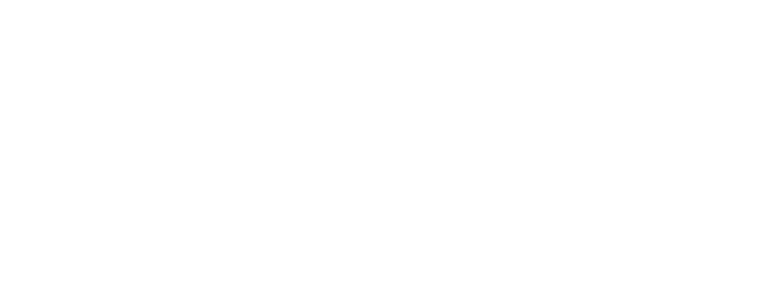
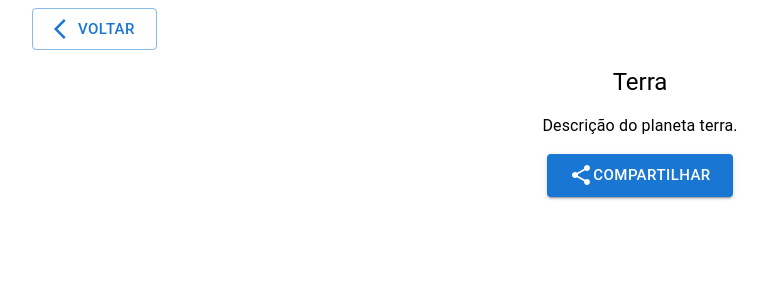
Before and after one commit to Estudante-dev/Curso-Decolando-React-Solar-Explorer, a React (Create React App) app: page /planeta/test in a window 1280 px wide. Before the commit this address had no page. Shown: the top 300 px of the page, without its empty margins (0-767 px from the left). Built offline with nearby package versions, Linux system fonts and the light colour scheme.

Commit message:
Criação inicial da pagina de detalhes do planeta, instalação do icons-material e adição de um icone na pagina inicial

```diff
--- a/package.json
+++ b/package.json
@@ -13,6 +13,7 @@
   "dependencies": {
     "@emotion/react": "^11.10.5",
     "@emotion/styled": "^11.10.5",
+    "@mui/icons-material": "^5.10.16",
     "@mui/material": "^5.10.17",
     "@testing-library/jest-dom": "^5.16.5",
     "@testing-library/react": "^13.4.0",
--- a/src/App.js
+++ b/src/App.js
@@ -3,6 +3,7 @@ import { BrowserRouter, Route, Routes } from "react-router-dom";
 import tema from "./Tema";
 import PaginaInicio from "./paginas/inicio";
 import PaginaPlanetas from "./paginas/planetas";
+import PaginaPlaneta from "./paginas/planeta";
 
 export default function App() {
   return (<>
@@ -12,6 +13,7 @@ export default function App() {
 
           <Route path="/" element={<PaginaInicio/>} />
           <Route path="/planetas" element={<PaginaPlanetas/>} />
+          <Route path="/planeta/:slug" element={<PaginaPlaneta/>} />
 
         </Routes>
       </BrowserRouter>
--- a/src/paginas/inicio.js
+++ b/src/paginas/inicio.js
@@ -1,5 +1,6 @@
 import { Button, Stack, Typography } from "@mui/material";
 import { Link } from "react-router-dom";
+import ArrowForwardIosIcon from '@mui/icons-material/ArrowForwardIos';
 
 export default function PaginaInicio() {
     return (<>
@@ -15,7 +16,7 @@ export default function PaginaInicio() {
             <img className="efeito-flutuando" src="/img/astronauta.png" alt="Astronauta Flutuando." />
 
             <Link to="/planetas">
-                <Button variant="contained" size="large">Vamos lá!</Button>
+                <Button variant="contained" size="large">Vamos lá <ArrowForwardIosIcon/></Button>
             </Link>
 
 
--- /dev/null
+++ b/src/paginas/planeta.js
@@ -0,0 +1,41 @@
+import { Button, Container, Stack, Typography } from "@mui/material";
+import { Link } from "react-router-dom";
+import ArrowBackIosIcon from '@mui/icons-material/ArrowBackIos';
+import ShareIcon from '@mui/icons-material/Share';
+
+export default function PaginaPlaneta() {
+
+
+    function ClickCompartilhar() {
+        window.navigator.share({
+            url: `${window.location.href}`,
+            text: `Explore o planeta NOME e descubra suas peculiaridades.`,
+            title: `Conheça NOME`
+        })
+    }
+
+
+    return (<>
+        <Container maxWidth="xl">
+            <Link to="/planetas">
+                <Button variant="outlined" size="large"><ArrowBackIosIcon/> Voltar</Button>
+            </Link>
+
+
+            <Stack
+                direction="column"
+                justifyContent="center"
+                alignItems="center"
+                spacing={2}
+            >
+
+                <img className="efeito-girar" src="" alt="" />
+                <Typography variant="h5" component="h1">Terra</Typography>
+                <Typography variant="body1" component="p">Descrição do planeta terra.</Typography>
+
+
+                <Button variant="contained" size="large" onClick={()=>{ ClickCompartilhar(); }}><ShareIcon/> Compartilhar</Button>
+            </Stack>
+        </Container>
+    </>)
+}
```
